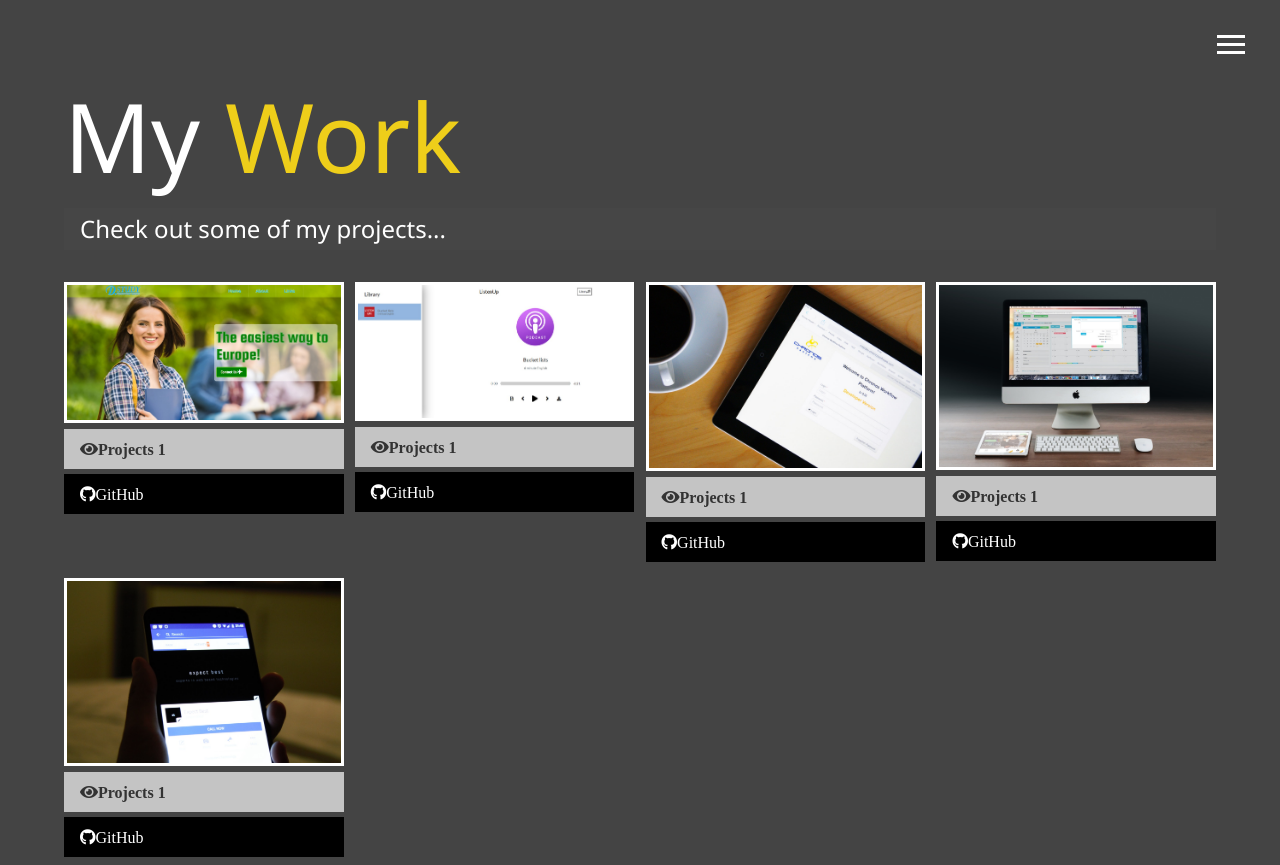
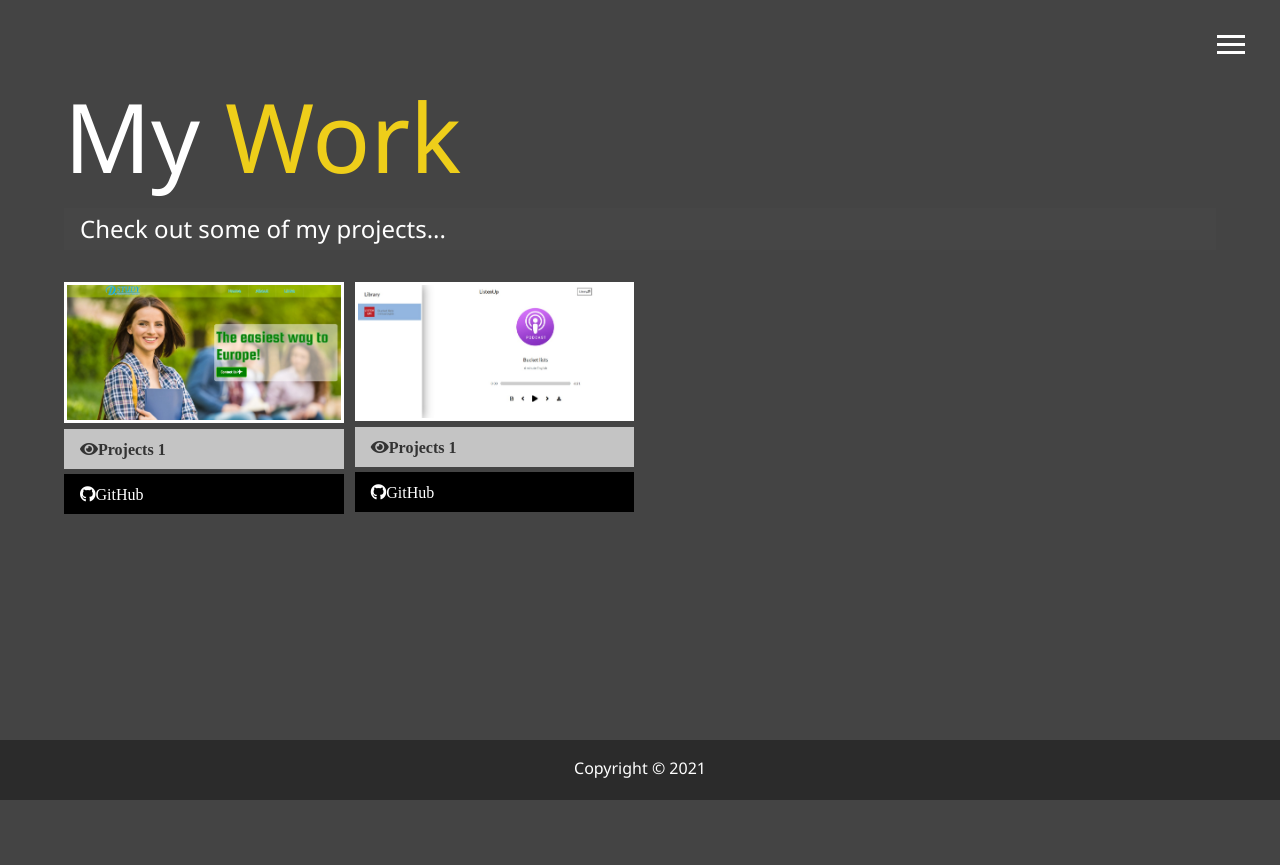
Before and after one commit to myaxyo/myaxyo.github.io, a plain HTML site: page work.html in a window 1280 px wide. Shown: the top 865 px of the page. After the commit the page ends 800 px from the top, so only its background shows below. Drawn offline with Linux system fonts and the light colour scheme.

Commit message:
Update work.html

```diff
--- a/work.html
+++ b/work.html
@@ -52,10 +52,10 @@
             <div class="item">
                 <a href="#!">
                     <img src="/img/projects/project1.jpg" alt="" srcset="">
-                    <a href="#" class="btn-light">
+                    <a href="https://myaxyo.github.io/react-js-dstudy/" class="btn-light">
                         <i class="fas fa-eye">Projects 1</i>
                     </a>
-                    <a href="#" class="btn-dark">
+                    <a href="https://github.com/myaxyo/react-js-dstudy" class="btn-dark">
                         <i class="fab fa-github">GitHub</i>
                     </a>
                 </a>
@@ -63,47 +63,15 @@
             <div class="item">
                 <a href="#!">
                     <img src="/img/projects/project2.jpg" alt="" srcset="">
-                    <a href="#" class="btn-light">
+                    <a href="https://listenup.uz/" class="btn-light">
                         <i class="fas fa-eye">Projects 1</i>
                     </a>
-                    <a href="#" class="btn-dark">
+                    <a href="https://listenup.uz/" class="btn-dark">
                         <i class="fab fa-github">GitHub</i>
                     </a>
                 </a>
             </div>
-            <div class="item">
-                <a href="#!">
-                    <img src="/img/projects/project3.jpg" alt="" srcset="">
-                    <a href="#" class="btn-light">
-                        <i class="fas fa-eye">Projects 1</i>
-                    </a>
-                    <a href="#" class="btn-dark">
-                        <i class="fab fa-github">GitHub</i>
-                    </a>
-                </a>
-            </div>
-            <div class="item">
-                <a href="#!">
-                    <img src="/img/projects/project4.jpg" alt="" srcset="">
-                    <a href="#" class="btn-light">
-                        <i class="fas fa-eye">Projects 1</i>
-                    </a>
-                    <a href="#" class="btn-dark">
-                        <i class="fab fa-github">GitHub</i>
-                    </a>
-                </a>
-            </div>
-            <div class="item">
-                <a href="#!">
-                    <img src="/img/projects/project5.jpg" alt="" srcset="">
-                    <a href="#" class="btn-light">
-                        <i class="fas fa-eye">Projects 1</i>
-                    </a>
-                    <a href="#" class="btn-dark">
-                        <i class="fab fa-github">GitHub</i>
-                    </a>
-                </a>
-            </div>
+
 
         </div>
 
```
